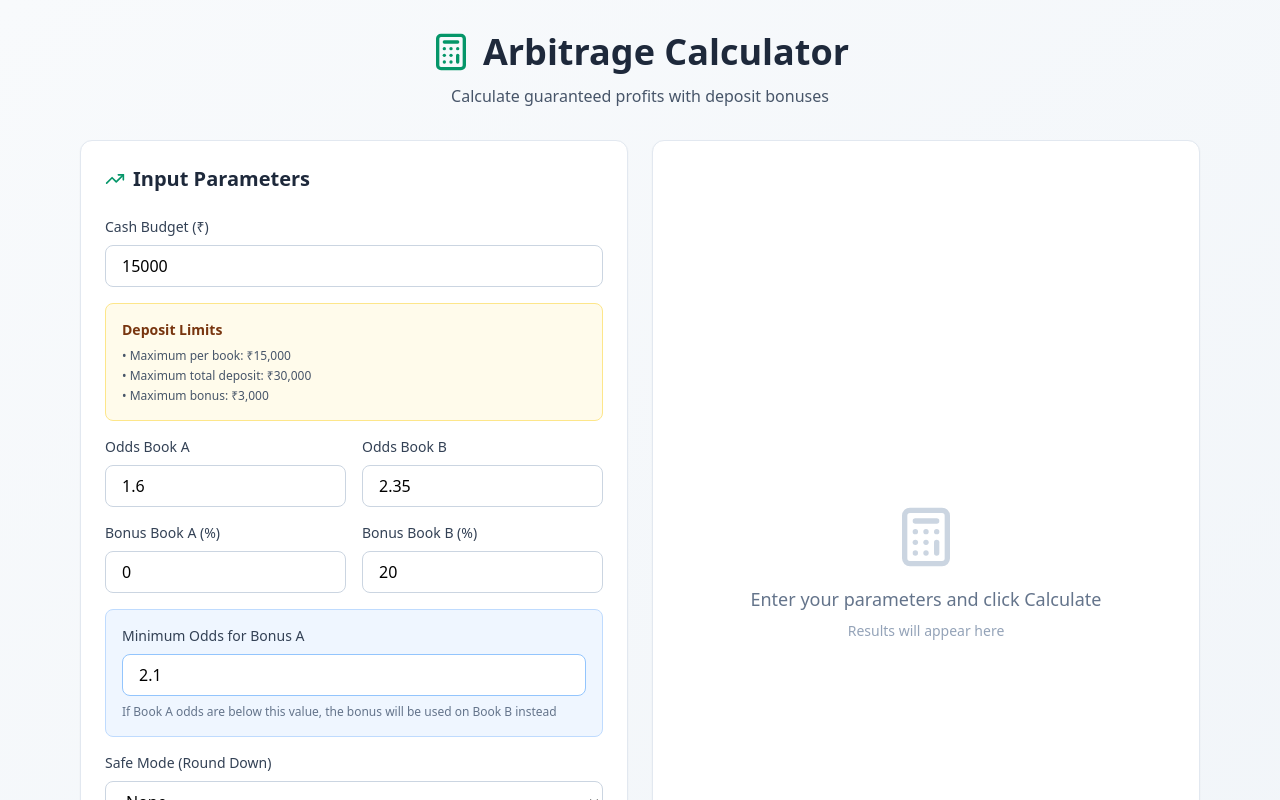
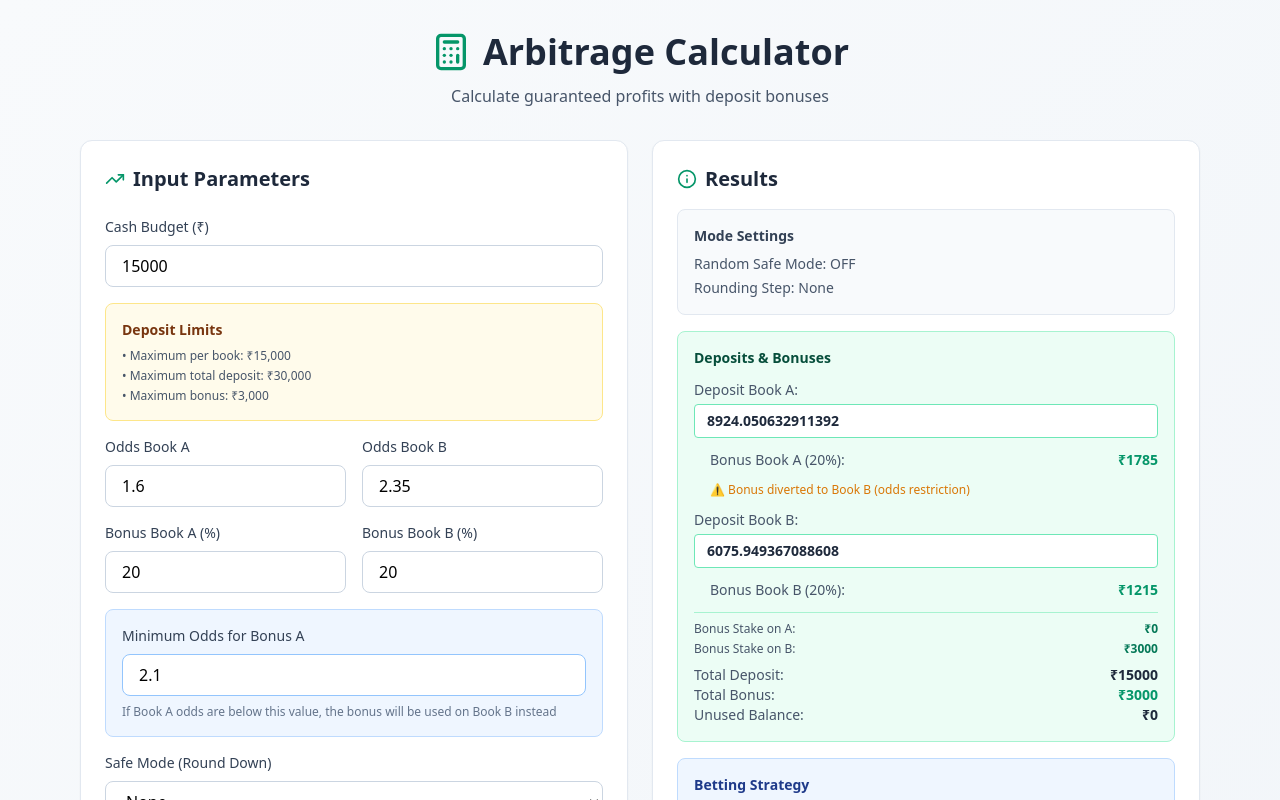
Before and after one commit to shaikmohammeduzairrifle-cell/sdfdgfhjkl., a React (Vite) app: page / in a window 1280 px wide. Shown: the top 800 px of the page. Built offline with nearby package versions, Linux system fonts and the light colour scheme.

Commit message:
Updated App.tsx

```diff
--- a/src/App.tsx
+++ b/src/App.tsx
@@ -1,4 +1,4 @@
-import { useState } from 'react';
+import { useState, useEffect } from 'react';
 import { Calculator, TrendingUp, Info, Map } from 'lucide-react';
 import BettingJourney from './BettingJourney';
 
@@ -6,7 +6,7 @@ function App() {
   const [budget, setBudget] = useState(15000);
   const [oddsA, setOddsA] = useState(1.60);
   const [oddsB, setOddsB] = useState(2.35);
-  const [bonusPercentA, setBonusPercentA] = useState(0);
+  const [bonusPercentA, setBonusPercentA] = useState(20);
   const [bonusPercentB, setBonusPercentB] = useState(20);
   const [minOddsForBonusA, setMinOddsForBonusA] = useState(2.1);
   const [rounding, setRounding] = useState(0);
@@ -280,6 +280,11 @@ function App() {
       oddsB
     });
   };
+
+  // Auto-calculate when any input changes
+  useEffect(() => {
+    calculate();
+  }, [budget, oddsA, oddsB, bonusPercentA, bonusPercentB, minOddsForBonusA, rounding, randomMode]);
 
   return (
     <div className="min-h-screen bg-gradient-to-br from-slate-50 to-slate-100">
```
